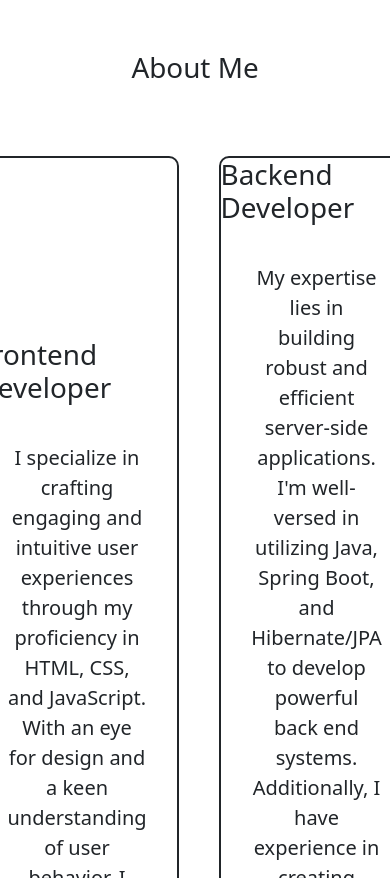
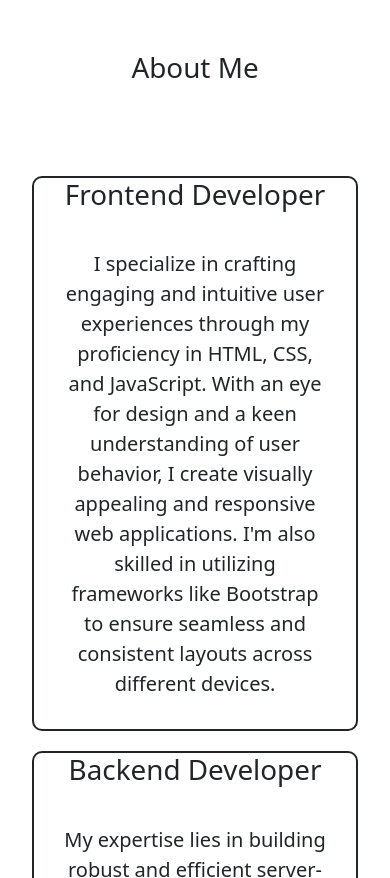
Before and after one commit to rohithvankadaru/Boot-Strap-Portfolio, a plain HTML site: page index.html in a window 390 px wide. Shown: the part 1506-2384 px from the top of the page. Drawn offline with nearby package versions, Linux system fonts and the light colour scheme.

Commit message:
issues fixed in about section

```diff
--- a/index.html
+++ b/index.html
@@ -71,7 +71,7 @@
 
   <section id="About-Section" class="container d-flex align-items-center justify-content-center flex-column">
     <h1 id="About-head" class="py-5 mb-4 mt-3">About Me</h1>
-    <div id="About-body" class="d-flex">
+    <div id="About-body" class="d-flex flex-row">
       <div id="content">
         <h1>Frontend Developer</h1>
         <p class="fs-5 text-center" style="font-weight: 400;">I specialize in crafting engaging and intuitive user
--- a/style.css
+++ b/style.css
@@ -80,6 +80,15 @@
     transform: scale(1.02);
 }
 
+@media screen and (max-width: 995px){
+    #About-body{
+        flex-wrap: wrap;
+    }
+    #About-body #content{
+        margin-top: 20px;
+    }
+}
+
 
 @keyframes changeText {
     0%{
```
